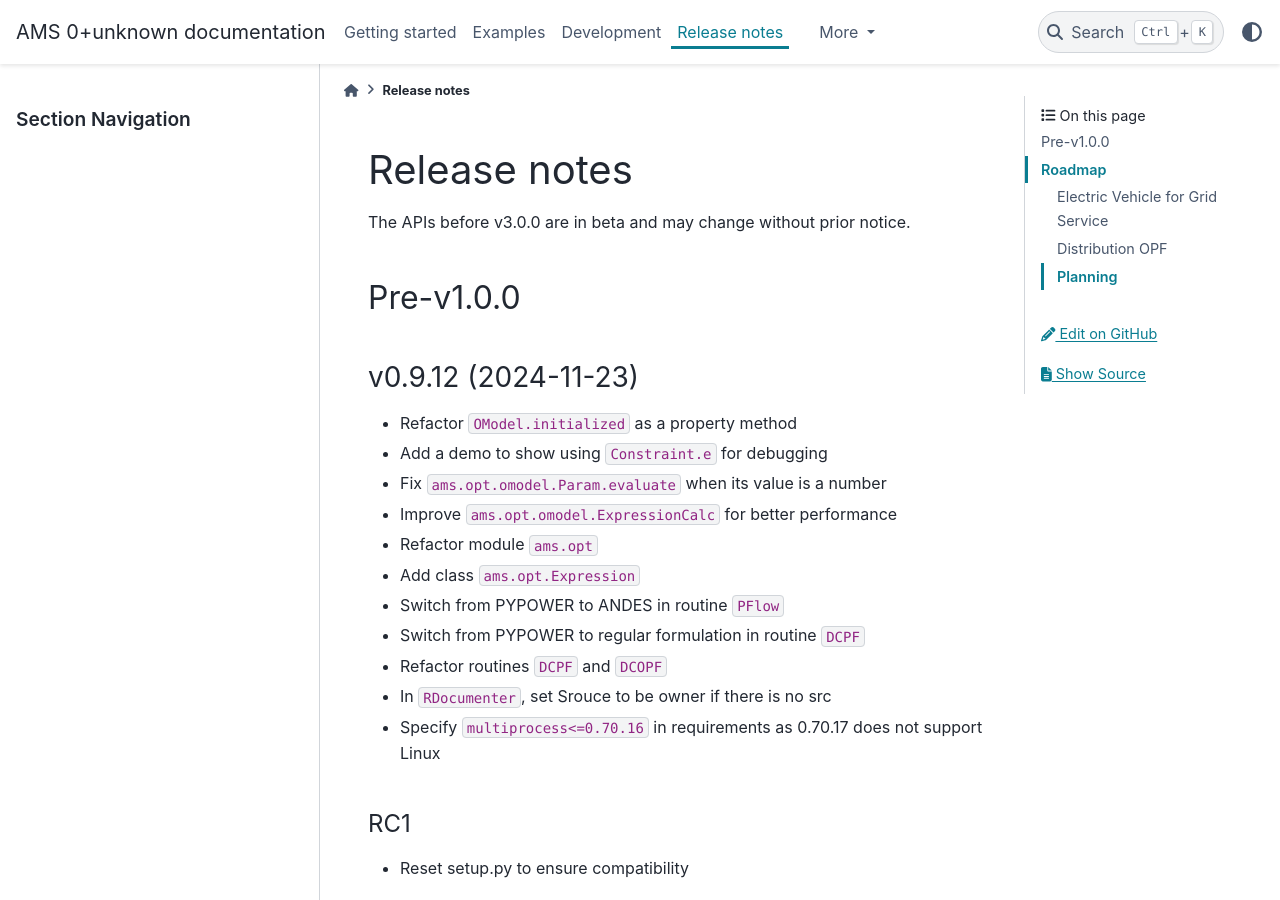
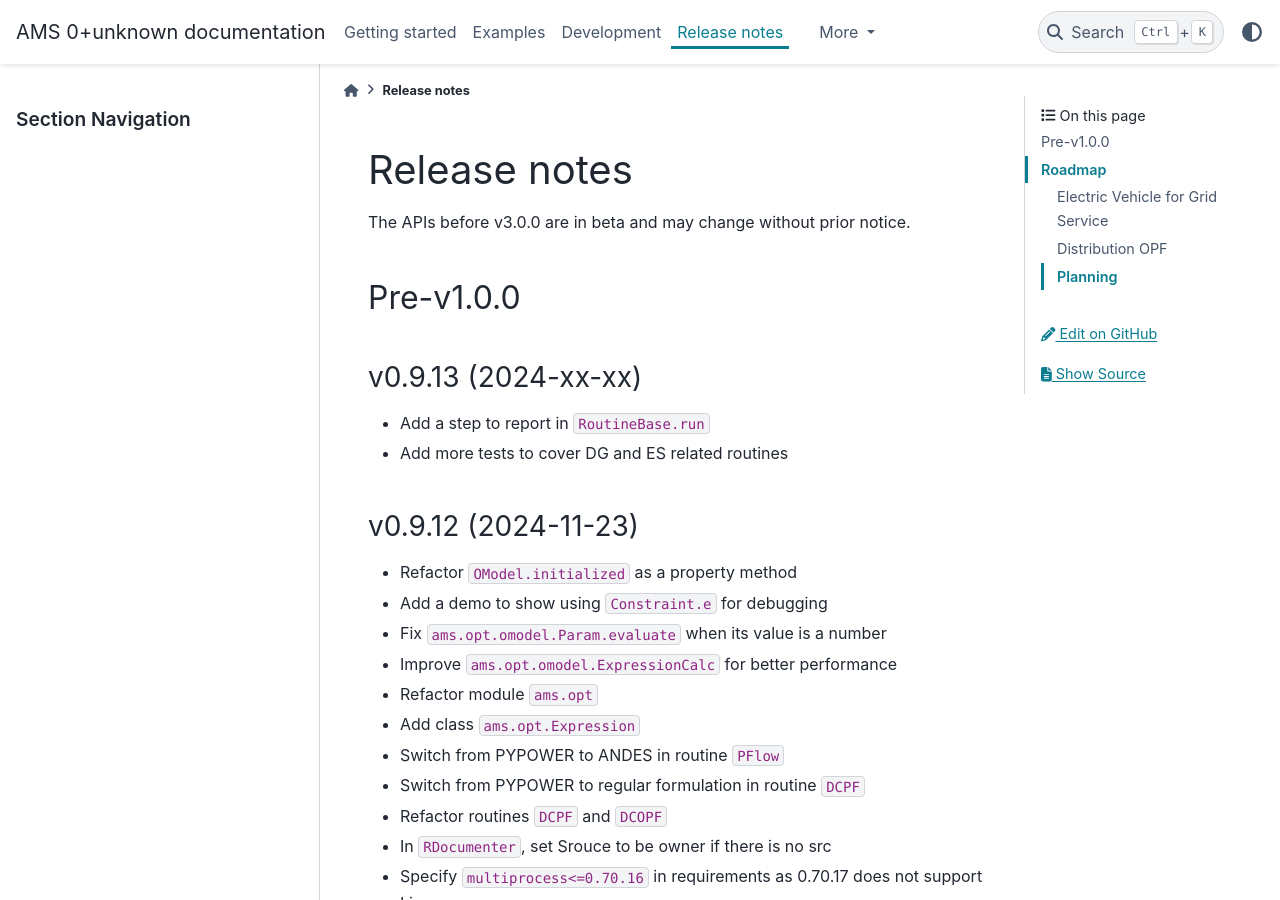
Before and after one commit to CURENT/ams, a Sphinx documentation site: the page built from docs/source/release-notes.rst, in a window 1280 px wide and 900 px high. Built offline with Sphinx 7.4.7 and the PyData theme 0.15.4, drawn with Linux system fonts in a browser that asks for light colours; pages that are not in the unit, such as notebooks, are missing from menus.

Commit message:
Update release notes

```diff
--- a/docs/source/release-notes.rst
+++ b/docs/source/release-notes.rst
@@ -8,6 +8,12 @@ The APIs before v3.0.0 are in beta and may change without prior notice.
 
 Pre-v1.0.0
 ==========
+
+v0.9.13 (2024-xx-xx)
+--------------------
+
+- Add a step to report in ``RoutineBase.run``
+- Add more tests to cover DG and ES related routines
 
 v0.9.12 (2024-11-23)
 --------------------
```
